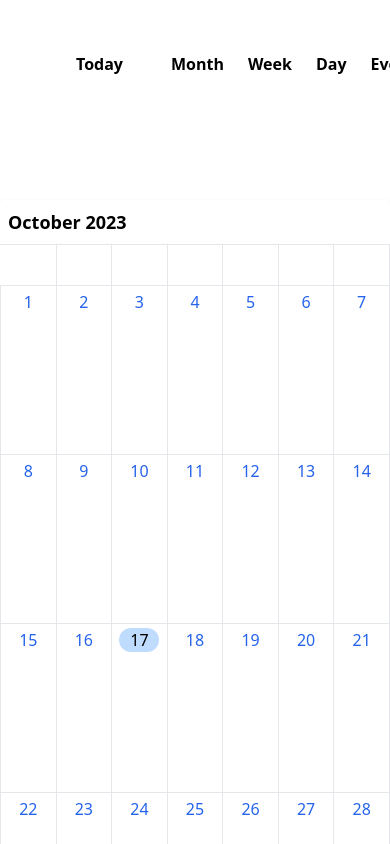
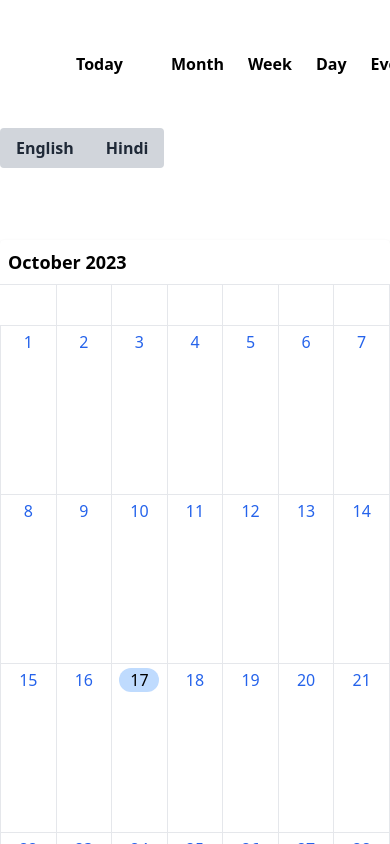
Before and after one commit to sejalyadav0818/Event-Calendar, a React (Create React App) app in the folder event-calender/: page / in a window 390 px wide. Shown: the top 844 px of the page. Built offline with nearby package versions, Linux system fonts and the light colour scheme; some icons are missing.

Commit message:
Integrated react-i18next for language translations

```diff
--- a/event-calender/package.json
+++ b/event-calender/package.json
@@ -12,10 +12,13 @@
     "bootstrap": "^5.3.2",
     "font-awesome": "^4.7.0",
     "formik": "^2.4.5",
+    "i18next": "^23.5.1",
+    "i18next-http-backend": "^2.2.2",
     "react": "^18.2.0",
     "react-bootstrap": "^2.9.0",
     "react-dom": "^18.2.0",
     "react-fontawesome": "^1.7.1",
+    "react-i18next": "^13.3.0",
     "react-router-dom": "^6.16.0",
     "react-scripts": "5.0.1",
     "react-toastify": "^9.1.3",
--- a/event-calender/src/App.css
+++ b/event-calender/src/App.css
@@ -42,6 +42,18 @@
   font-weight: 400;
 }
 
+/* default light mode styles */
+body {
+  background-color: white;
+  color: black;
+}
+
+/* dark mode styles */
+body.dark-mode {
+  background-color: black;
+  color: white;
+}
+
 .bold-text {
   font-weight: bold;
 }
--- a/event-calender/src/Pages/CalenderScliderByMonth.jsx
+++ b/event-calender/src/Pages/CalenderScliderByMonth.jsx
@@ -9,70 +9,24 @@ import "../App.css";
 import { FontAwesomeIcon } from "@fortawesome/react-fontawesome";
 import { faTimesCircle } from "@fortawesome/free-solid-svg-icons";
 import ListOfEvents from "./ListOfEvents";
-
-const daysOfWeek = [
-  "Sunday",
-  "Monday",
-  "Tuesday",
-  "Wednesday",
-  "Thursday",
-  "Friday",
-  "Saturday",
-];
+import { useTranslation } from "react-i18next";
+import LanguageSwitcher from "./LanguageSwitcher";
 
 const { Formik } = formik;
 
-const DayHeader = () => (
-  <thead>
-    <tr>
-      {daysOfWeek.map((day, index) => (
-        <th
-          key={index}
-          class="p-2 border-r h-10 xl:w-40 lg:w-30 md:w-30 sm:w-20 w-10 xl:text-sm text-xs"
-        >
-          <span class="xl:block lg:block md:block sm:block hidden text-black-600">
-            {day}
-          </span>
-        </th>
-      ))}
-    </tr>
-  </thead>
-);
+const CalenderScliderByMonth = () => {
+  const { t } = useTranslation();
+  const daysOfWeek = [
+    t("Sunday"),
+    t("Monday"),
+    t("Tuesday"),
+    t("Wednesday"),
+    t("Thursday"),
+    t("Friday"),
+    t("Saturday"),
+  ];
 
-const DayCell = ({ day, currentDate, onDoubleClick, eventData }) => {
-  const dayEvent = eventData.find((event) => event.day === day);
-
-  return (
-    <td
-      className="border p-1 h-40 xl:w-40 lg:w-30 md:w-30 sm:w-20 w-10 overflow-auto transition cursor-pointer duration-500 ease hover:bg-gray-300"
-      onDoubleClick={() => onDoubleClick(day)}
-    >
-      <div className="flex flex-col h-40 mx-auto xl:w-40 lg:w-30 md:w-30 sm:w-full w-10 mx-auto overflow-hidden">
-        <div className="top h-5 w-full">
-          {currentDate.getDate() === day ? (
-            <div className="rounded-full bg-blue-200">{day}</div>
-          ) : (
-            <div className="rounded-full text-blue-600">{day}</div>
-          )}
-        </div>
-
-        <div className="bottom flex-grow h-30 py-1 w-full cursor-pointer">
-          {dayEvent && (
-            <div className="rounded-full bg-indigo-300 ">
-              <strong>{dayEvent.eventname}</strong>
-              <p>{dayEvent.description}</p>
-              <small>
-                {dayEvent.from} - {dayEvent.to}
-              </small>
-            </div>
-          )}
-        </div>
-      </div>
-    </td>
-  );
-};
-
-const CalenderScliderByMonth = () => {
+  const { i18n } = useTranslation();
   const [isModalOpen, setIsModalOpen] = useState(false);
   const [selectedDay, setSelectedDay] = useState(null);
   // const [eventData, setEventData] = useState([]);
@@ -137,10 +91,13 @@ const CalenderScliderByMonth = () => {
     }
     return chunks;
   };
+  const monthName = currentDate.toLocaleString("default", { month: "long" });
+  const translatedMonthName = t(`${monthName}`);
 
   const weeks = chunkArray(days, 7);
   return (
     <div>
+      <LanguageSwitcher />
       <div className="buttons flex justify-around h-600 p-500 ">
         <button class="p-1" onClick={prevMonth}>
           <FontAwesome name="chevron-left" className="-ml-px" />
@@ -155,10 +112,7 @@ const CalenderScliderByMonth = () => {
             <span class="text-lg font-bold">
               {" "}
               <span class="text-lg font-bold">
-                {currentDate.toLocaleString("default", {
-                  month: "long",
-                  year: "numeric",
-                })}
+                {`${translatedMonthName} ${currentDate.getFullYear()}`}
               </span>
             </span>
             <div class="buttons">
@@ -194,7 +148,7 @@ const CalenderScliderByMonth = () => {
           </div>
 
           <table class="w-full">
-            <DayHeader />
+            <DayHeader daysOfWeek={daysOfWeek} />
             <tbody>
               {weeks.map((week, weekIndex) => (
                 <tr key={weekIndex} className="text-center h-20">
@@ -223,13 +177,63 @@ const CalenderScliderByMonth = () => {
             setTextArea={setTextArea}
             handletextareaChange={handletextareaChange}
           />
-          {console.log("eventDatadedddddddddddddddddddd", eventData)}
           <ListOfEvents eventData={eventData} setEventData={setEventData} />
         </div>
       </div>
     </div>
   );
 };
+
+const DayHeader = ({ daysOfWeek }) => (
+  <thead>
+    <tr>
+      {daysOfWeek.map((day, index) => (
+        <th
+          key={index}
+          class="p-2 border-r h-10 xl:w-40 lg:w-30 md:w-30 sm:w-20 w-10 xl:text-sm text-xs"
+        >
+          <span class="xl:block lg:block md:block sm:block hidden text-black-600">
+            {day}
+          </span>
+        </th>
+      ))}
+    </tr>
+  </thead>
+);
+
+const DayCell = ({ day, currentDate, onDoubleClick, eventData }) => {
+  const dayEvent = eventData.find((event) => event.day === day);
+
+  return (
+    <td
+      className="border p-1 h-40 xl:w-40 lg:w-30 md:w-30 sm:w-20 w-10 overflow-auto transition cursor-pointer duration-500 ease hover:bg-gray-300"
+      onDoubleClick={() => onDoubleClick(day)}
+    >
+      <div className="flex flex-col h-40 mx-auto xl:w-40 lg:w-30 md:w-30 sm:w-full w-10 mx-auto overflow-hidden">
+        <div className="top h-5 w-full">
+          {currentDate.getDate() === day ? (
+            <div className="rounded-full bg-blue-200">{day}</div>
+          ) : (
+            <div className="rounded-full text-blue-600">{day}</div>
+          )}
+        </div>
+
+        <div className="bottom flex-grow h-30 py-1 w-full cursor-pointer">
+          {dayEvent && (
+            <div className="rounded-full bg-indigo-300 ">
+              <strong>{dayEvent.eventname}</strong>
+              <p>{dayEvent.description}</p>
+              <small>
+                {dayEvent.from} - {dayEvent.to}
+              </small>
+            </div>
+          )}
+        </div>
+      </div>
+    </td>
+  );
+};
+
 const validationSchema = yup.object().shape({
   username: yup.string().required("Enter Your Username").min(2),
 });
@@ -243,6 +247,7 @@ const EventModal = ({
   textarea,
   handletextareaChange,
 }) => {
+  const { t } = useTranslation();
   if (!isOpen) return null;
   const existingEvent = eventData.find((event) => event.day === selectedDay);
 
@@ -273,7 +278,7 @@ const EventModal = ({
       <div className="bg-white-200 p-12 rounded-md w-1/3">
         <div className="flex justify-between items-center mb-5">
           <h1 className="text-xl font-bold">
-            {existingEvent ? "Edit Event" : "Add Event"}
+            {existingEvent ? t("Edit Event") : t("Add Event")}
           </h1>
           <button onClick={onClose}>
             <FontAwesomeIcon icon={faTimesCircle} />
@@ -296,10 +301,12 @@ const EventModal = ({
               <Row>
                 <Col>
                   <Form.Group className="mb-3 mt-10">
-                    <Form.Label className="bold-text">Event Name : </Form.Label>
+                    <Form.Label className="bold-text">
+                      {t("Event Name")} :{" "}
+                    </Form.Label>
                     <Form.Control
                       type="text"
-                      placeholder="Enter Event name"
+                      placeholder={t("Enter Event name")}
                       name="eventname"
                       onChange={handleChange}
                       value={values.eventname}
@@ -313,7 +320,9 @@ const EventModal = ({
                 </Col>
                 <Col>
                   <Form.Group className="mb-3 mt-10">
-                    <Form.Label className="bold-text">From : </Form.Label>
+                    <Form.Label className="bold-text">
+                      {t("From")} :{" "}
+                    </Form.Label>
                     <Form.Control
                       type="date"
                       name="ffrom"
@@ -329,7 +338,7 @@ const EventModal = ({
                 </Col>
                 <Col>
                   <Form.Group className="mb-3 mt-10">
-                    <Form.Label className="bold-text">TO : </Form.Label>
+                    <Form.Label className="bold-text">{t("TO")} : </Form.Label>
                     <Form.Control
                       type="date"
                       name="to"
@@ -344,11 +353,11 @@ const EventModal = ({
                   </Form.Group>
                 </Col>
                 <Col>
-                  <label htmlFor="floatingTextarea">Description </label>
+                  <label htmlFor="floatingTextarea"> {t("Description")} </label>
                   <div className="form-floating">
                     <textarea
                       className="form-control"
-                      placeholder="Leave a Reminder here"
+                      placeholder={t("Leave a Reminder here")}
                       id="floatingTextarea"
                       value={textarea}
                       onChange={handletextareaChange}
@@ -358,11 +367,11 @@ const EventModal = ({
                 <Col>
                   <Form.Group className="mb-3 mt-10">
                     <Form.Label className="bold-text">
-                      Participants Name :{" "}
+                      {t("Participants Name")} :{" "}
                     </Form.Label>
                     <Form.Control
                       type="text"
-                      placeholder="Enter Participants name"
+                      placeholder={t("Enter Participants name")}
                       name="participants"
                       onChange={handleChange}
                       value={values.participants}
@@ -382,13 +391,13 @@ const EventModal = ({
                     class="bg-blue-500 hover:bg-blue-400 text-white font-bold py-2 px-4 border-b-4 border-blue-700 hover:border-blue-500 rounded"
                     type="submit"
                   >
-                    {existingEvent ? "Edit" : "Add"}
+                    {existingEvent ? t("Edit") : t("Add")}
                   </button>
                   <button
                     class="bg-red-500 hover:bg-blue-400 text-white font-bold py-2 px-4 border-b-4 border-blue-700 hover:border-blue-500 rounded"
                     onClick={handleDelete}
                   >
-                    Delete
+                    {t("Delete")}
                   </button>
                 </div>
               </Row>
--- /dev/null
+++ b/event-calender/src/Pages/LanguageSwitcher.jsx
@@ -0,0 +1,17 @@
+import React from "react";
+import { useTranslation } from "react-i18next";
+const LanguageSwitcher = () => {
+  const { i18n } = useTranslation();
+  return (
+    <div class="inline-flex">
+    <button onClick={() => i18n.changeLanguage("en")} class="bg-gray-300 hover:bg-gray-400 text-gray-800 font-bold py-2 px-4 rounded-l">
+    English
+    </button>
+    <button onClick={() => i18n.changeLanguage("hi")} class="bg-gray-300 hover:bg-gray-400 text-gray-800 font-bold py-2 px-4 rounded-r">
+    Hindi
+    </button>
+  </div>
+  );
+};
+
+export default LanguageSwitcher;
--- /dev/null
+++ b/event-calender/src/i18n.js
@@ -0,0 +1,68 @@
+import i18n from "i18next";
+import { initReactI18next } from "react-i18next";
+
+i18n.use(initReactI18next).init({
+  resources: {
+    en: { translations: { welcome: "Welcome to our application!" } },
+    hi: {
+      translations: {
+        Sunday: "रविवार",
+        Monday: "सोमवार",
+        Tuesday: "मंगलवार",
+        Wednesday: "बुधवार",
+        Thursday: "गुरुवार",
+        Friday: "शुक्रवार",
+        Saturday: "शनिवार",
+        welcome: "स्वागत है",
+        editEvent: "Edit Event",
+        addEvent: "Add Event",
+        "Add Event": "इवेंट जोड़ें",
+        "Edit Event": "इवेंट संपादित करें",
+        "Enter Your Username": "अपना उपयोगकर्ता नाम दर्ज करें",
+        "Enter Event name": "इवेंट नाम दर्ज करें",
+        From: "से",
+        TO: "तक",
+        Description: "विवरण",
+        "Leave a Reminder here": "यहाँ एक अनुस्मारक छोड़ें",
+        "Enter Participants name": "प्रतिभागियों का नाम दर्ज करें",
+        "Enter Event name": "इवेंट का नाम दर्ज करें",
+        "Participants Name": "प्रतिभागियों का नाम",
+        Add: "जोड़ें",
+        Edit: "संपादित करें",
+        Delete: "हटाएं",
+        Today: "आज",
+        Month: "महीना",
+        Week: "सप्ताह",
+        Day: "दिन",
+        Events: "घटनाएँ",
+        January: "जनवरी",
+        February: "फ़रवरी",
+        March: "मार्च",
+        April: "अप्रैल",
+        May: "मई",
+        June: "जून",
+        July: "जुलाई",
+        August: "अगस्त",
+        September: "सितंबर",
+        October: "अक्टूबर",
+        November: "नवंबर",
+        December: "दिसंबर",
+      },
+    },
+  },
+  lng: "en",
+  fallbackLng: "en",
+  debug: true,
+  ns: ["translations"],
+  defaultNS: "translations",
+  keySeparator: false,
+  interpolation: {
+    escapeValue: false,
+    formatSeparator: ",",
+  },
+  react: {
+    wait: true,
+  },
+});
+
+export default i18n;
--- /dev/null
+++ b/event-calender/src/locale/en.locale.json
@@ -0,0 +1,3 @@
+{
+
+  }
--- /dev/null
+++ b/event-calender/src/locale/hn.locale.json
@@ -0,0 +1,3 @@
+{
+
+  }
```
Also changed, not shown: event-calender/src/App.js (+7 -0 lines), event-calender/src/Pages/NavBar.jsx (+8 -5 lines), 1 other file (tests, documents, lock files or other folders).
